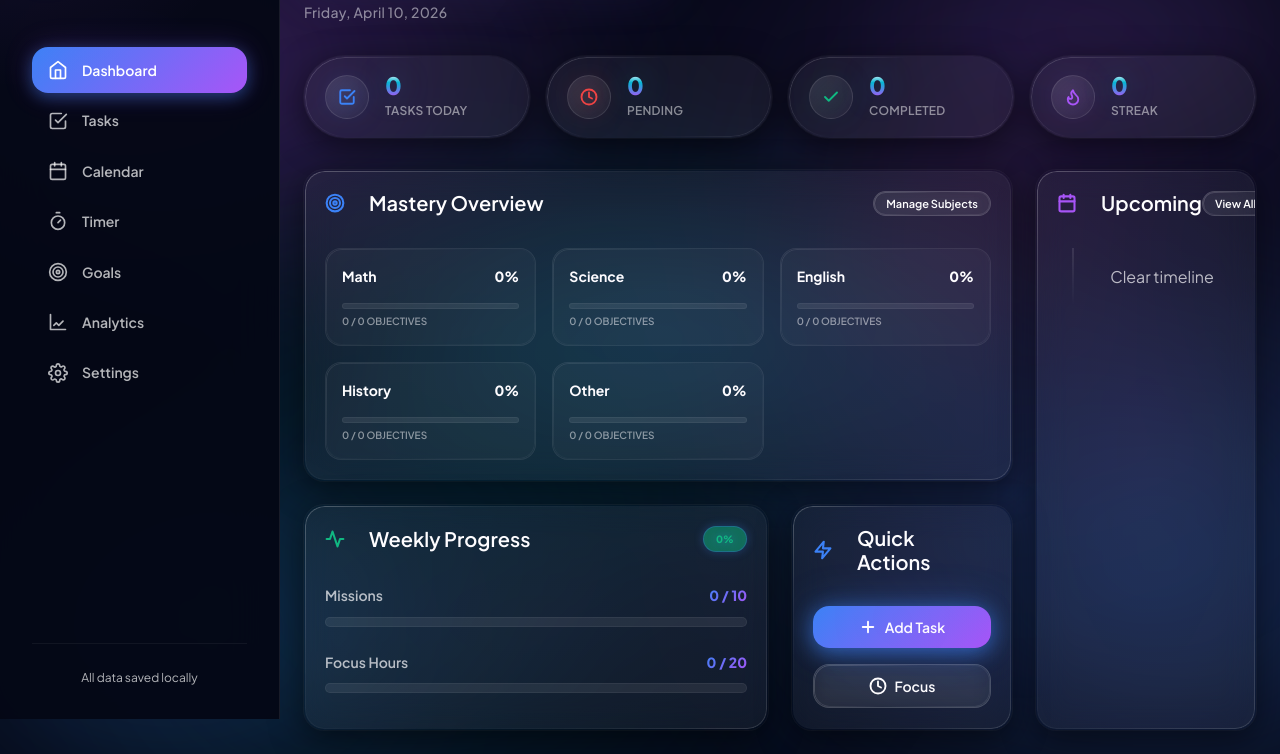
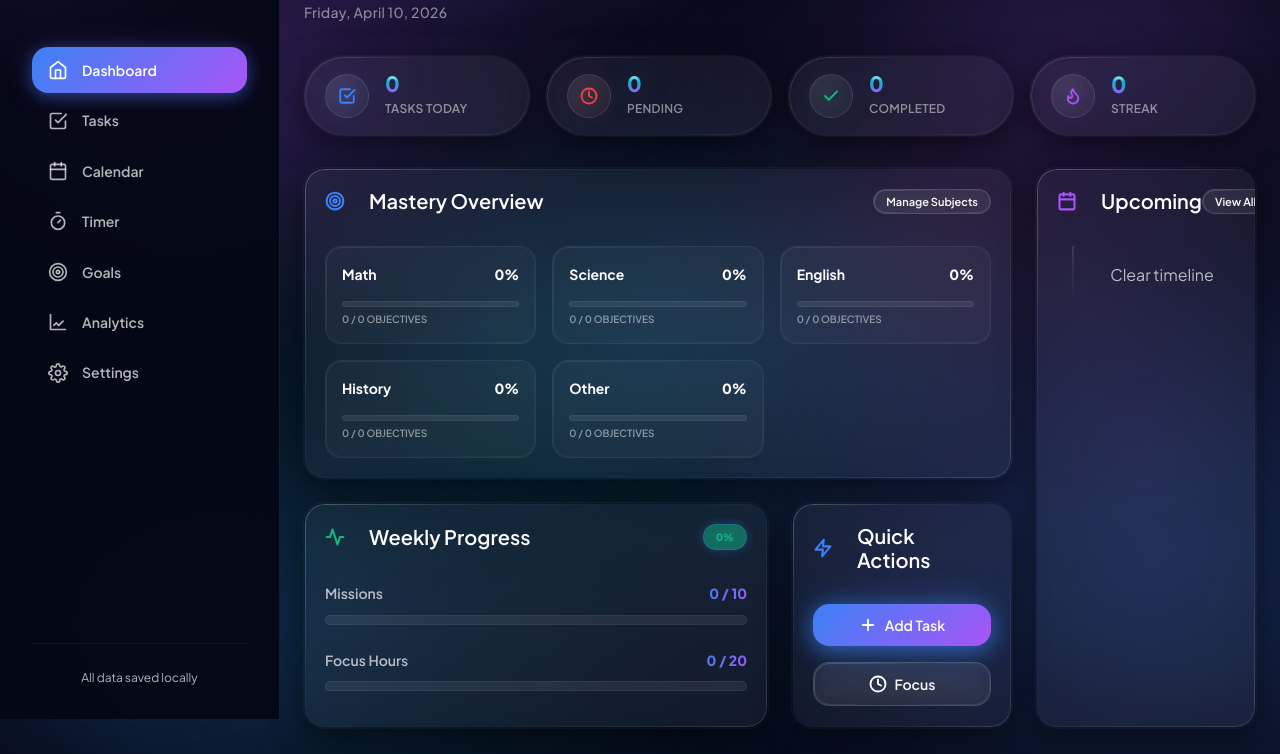
Before and after one commit to huzef-zo/Studyflow, a plain HTML site: page index.html in a window 1280 px wide. Shown: the part 81-835 px from the top of the page. Drawn offline with Linux system fonts and the light colour scheme.

Commit message:
Decrease font size for data numbers in stats section

```diff
--- a/index.html
+++ b/index.html
@@ -36,28 +36,28 @@
       <div class="stat-pill glowing-pill">
         <div class="stat-pill-icon icon-glow-primary" style="color: var(--primary);"><svg xmlns="http://www.w3.org/2000/svg" width="18" height="18" viewBox="0 0 24 24" fill="none" stroke="currentColor" stroke-width="2.5" stroke-linecap="round" stroke-linejoin="round"><path d="M9 11l3 3L22 4"/><path d="M21 12v7a2 2 0 0 1-2 2H5a2 2 0 0 1-2-2V5a2 2 0 0 1 2-2h11"/></svg></div>
         <div>
-          <div class="data-number" style="font-size: 24px;" id="stat-today">0</div>
+          <div class="data-number" style="font-size: 21px;" id="stat-today">0</div>
           <div class="stat-pill-label">Tasks Today</div>
         </div>
       </div>
       <div class="stat-pill glowing-pill">
         <div class="stat-pill-icon icon-glow-danger" style="color: var(--danger);"><svg xmlns="http://www.w3.org/2000/svg" width="18" height="18" viewBox="0 0 24 24" fill="none" stroke="currentColor" stroke-width="2.5" stroke-linecap="round" stroke-linejoin="round"><circle cx="12" cy="12" r="10"/><polyline points="12 6 12 12 16 14"/></svg></div>
         <div>
-          <div class="data-number" style="font-size: 24px;" id="stat-pending">0</div>
+          <div class="data-number" style="font-size: 21px;" id="stat-pending">0</div>
           <div class="stat-pill-label">Pending</div>
         </div>
       </div>
       <div class="stat-pill glowing-pill">
         <div class="stat-pill-icon icon-glow-success" style="color: var(--success);"><svg xmlns="http://www.w3.org/2000/svg" width="18" height="18" viewBox="0 0 24 24" fill="none" stroke="currentColor" stroke-width="2.5" stroke-linecap="round" stroke-linejoin="round"><polyline points="20 6 9 17 4 12"/></svg></div>
         <div>
-          <div class="data-number" style="font-size: 24px;" id="stat-week">0</div>
+          <div class="data-number" style="font-size: 21px;" id="stat-week">0</div>
           <div class="stat-pill-label">Completed</div>
         </div>
       </div>
       <div class="stat-pill glowing-pill">
         <div class="stat-pill-icon icon-glow-secondary" style="color: var(--secondary);"><svg xmlns="http://www.w3.org/2000/svg" width="18" height="18" viewBox="0 0 24 24" fill="none" stroke="currentColor" stroke-width="2.5" stroke-linecap="round" stroke-linejoin="round"><path d="M8.5 14.5A2.5 2.5 0 0 0 11 12c0-1.38-.5-2-1-3-1.072-2.143-.224-4.054 2-6 .5 2.5 2 4.9 4 6.5 2 1.6 3 3.5 3 5.5a7 7 0 1 1-14 0c0-1.153.433-2.294 1-3a2.5 2.5 0 0 0 2.5 2.5z"/></svg></div>
         <div>
-          <div class="data-number" style="font-size: 24px;" id="streak-count">0</div>
+          <div class="data-number" style="font-size: 22px;" id="streak-count">0</div>
           <div class="stat-pill-label">Streak</div>
         </div>
       </div>
```
